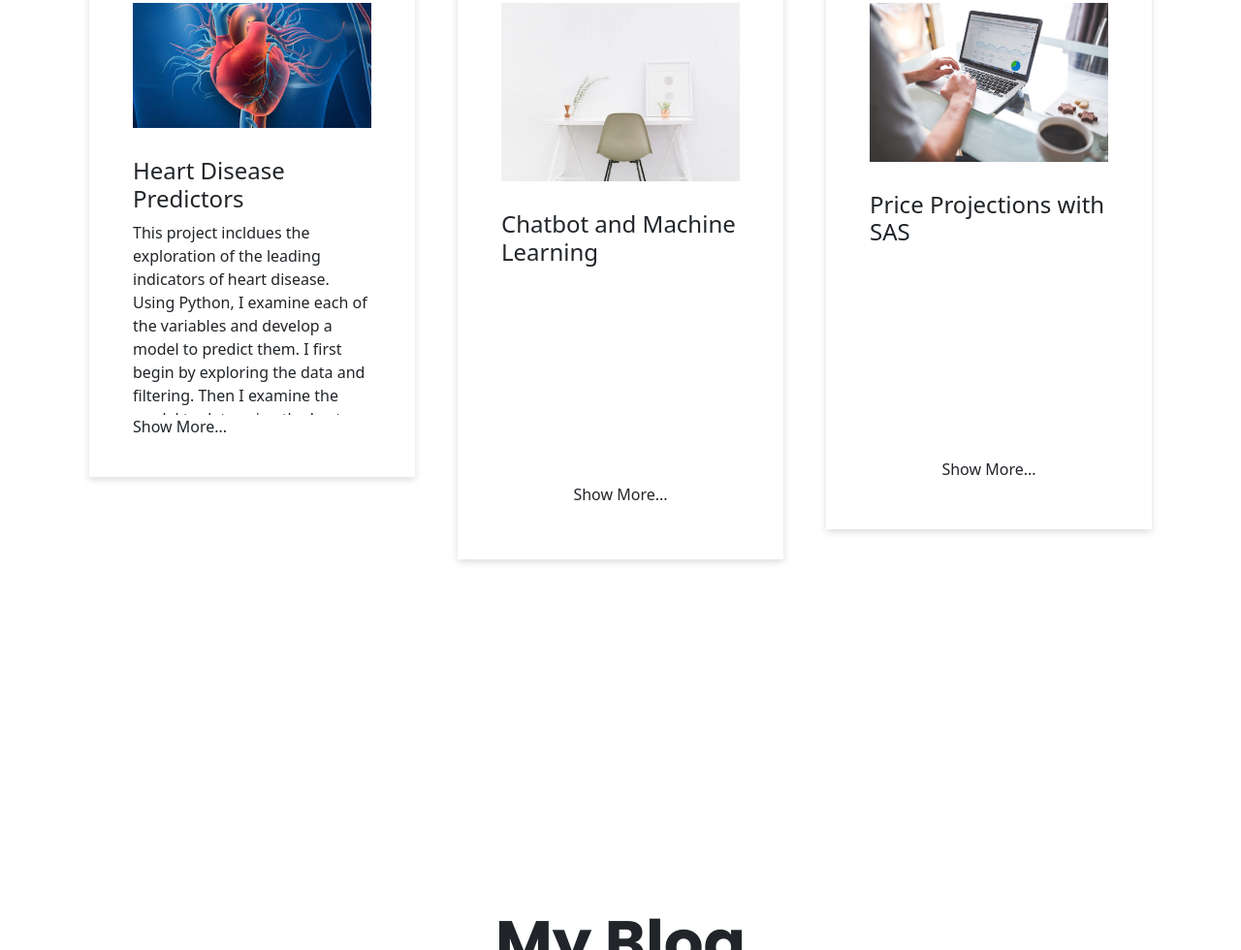
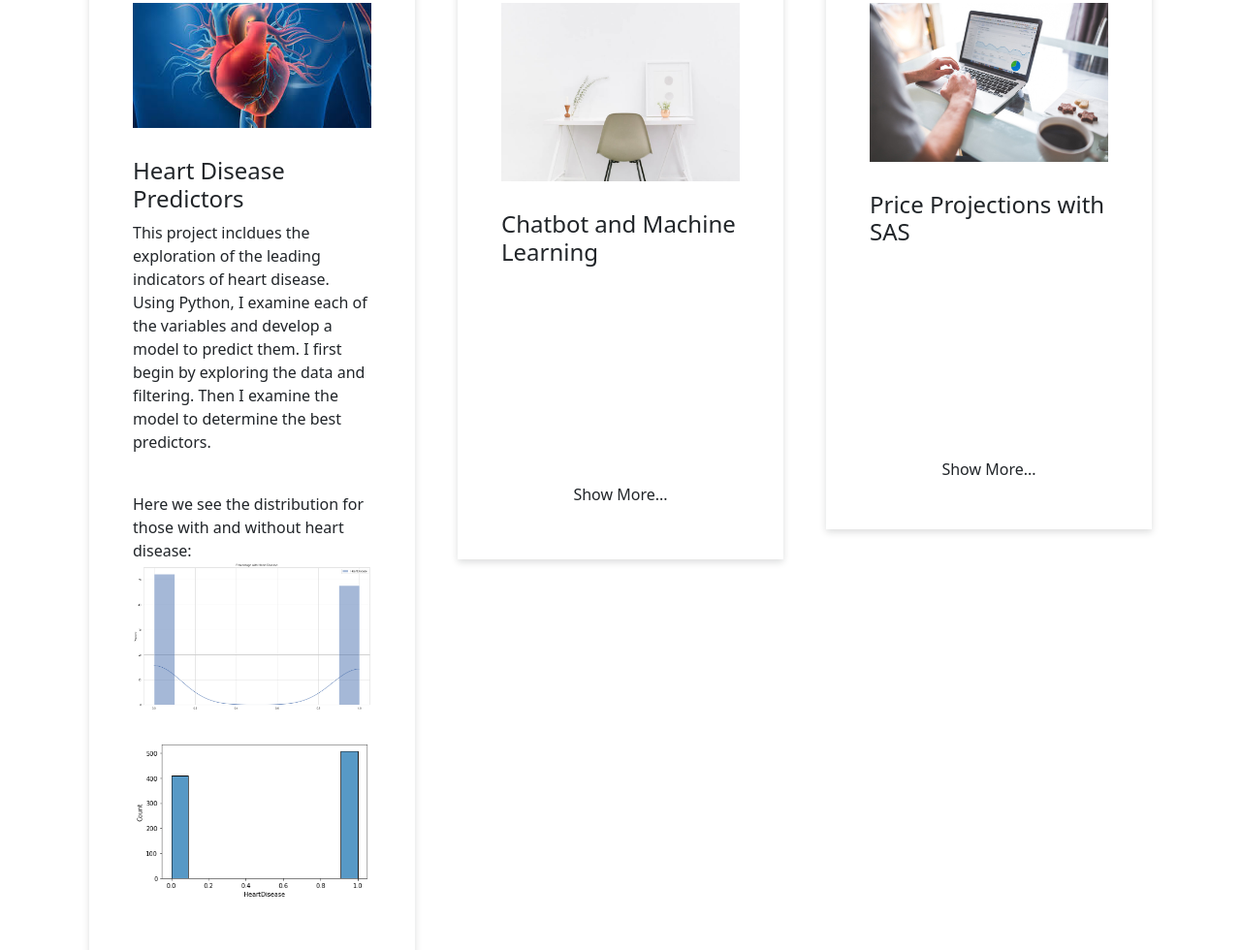
Before and after one commit to mdsouthworth1/mdsouthworth.github.io, a website: page index.html in a window 1280 px wide. Shown: the part 1820-2800 px from the top of the page at 97% size. Drawn offline with nearby package versions, Linux system fonts and the light colour scheme; files that its build step writes are made by us from their sources; files whose address does not match are found by name.

Commit message:
Update index.html

```diff
--- a/index.html
+++ b/index.html
@@ -215,7 +215,7 @@ Beta Gamma Sigma Honor Society <br>
                 <!-- Service Title -->
                 <h4>Heart Disease Predictors</h4>
                 <!-- Replace Patch to Image Under -->
-                <div class="expandMoreContent" id="showMoreContent1">
+                <div class="expandMoreContent expand-active" id="showMoreContent1">
                     <p>This project incldues the exploration of the leading indicators of heart disease. Using Python, I examine each of the variables and develop a model to predict them. I first begin by exploring the data and filtering. Then I examine the model to determine the best predictors. </p><br>
                     <p>Here we see the distribution for those with and without heart disease:
                       <img src="images/PctHeartDisease.png" class="img-fluid" alt="Pct Heart Disease">
```
